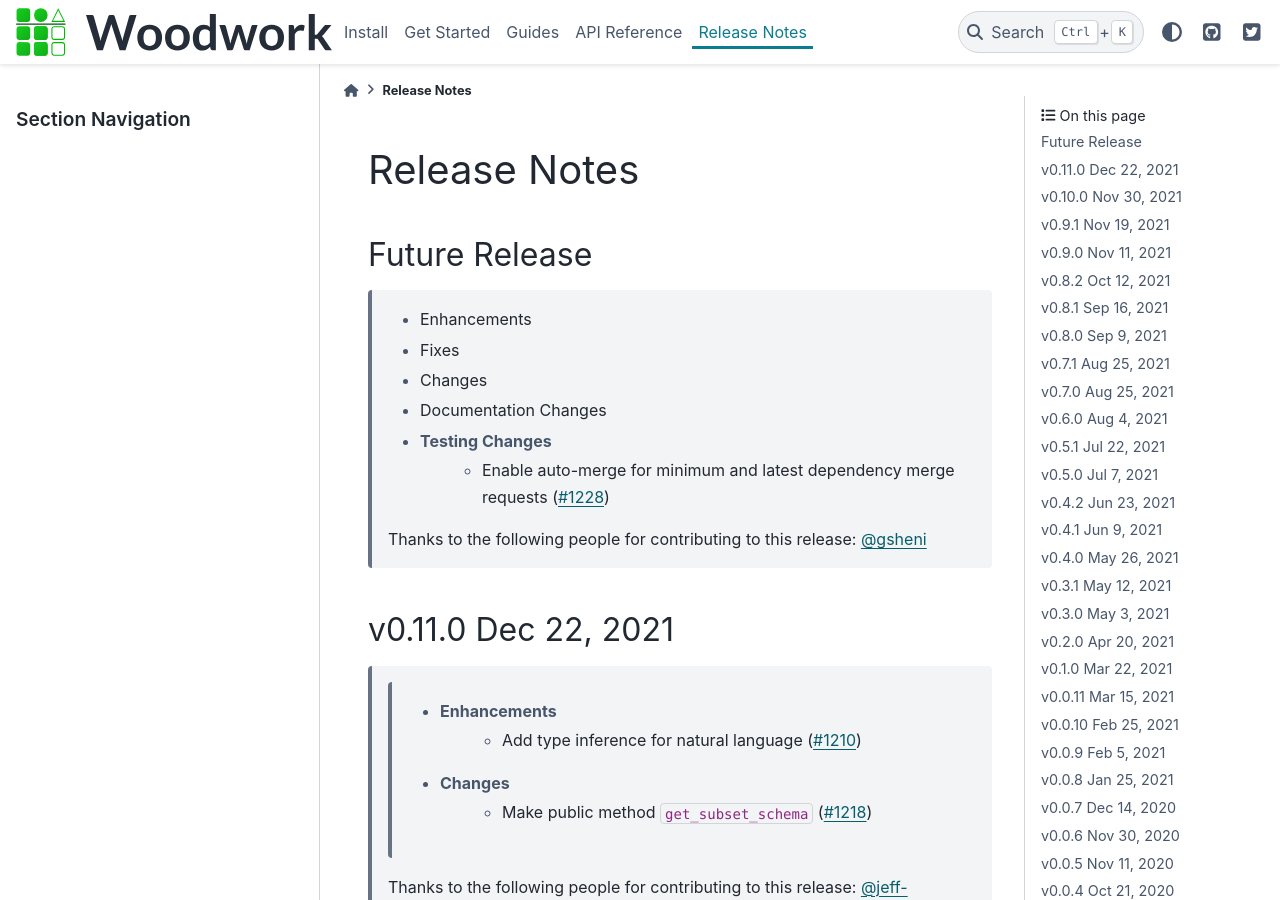
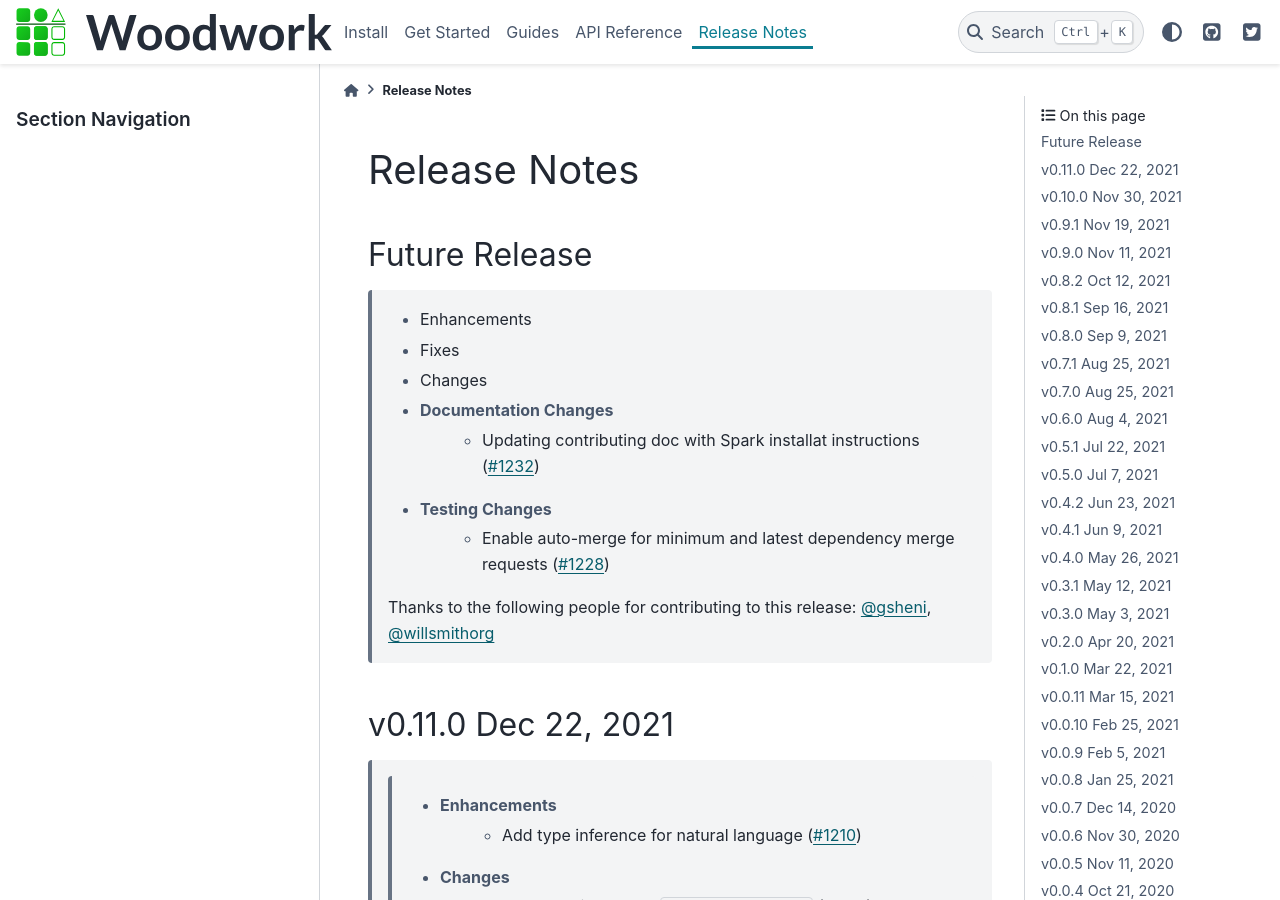
Before and after one commit to alteryx/woodwork, a Sphinx documentation site: the page built from docs/source/release_notes.rst, in a window 1280 px wide and 900 px high. Built offline with Sphinx 7.4.7 and the PyData theme 0.15.4, drawn with Linux system fonts in a browser that asks for light colours; comment, search, counter and statistics services are not loaded.

Commit message:
Update release_notes.rst

```diff
--- a/docs/source/release_notes.rst
+++ b/docs/source/release_notes.rst
@@ -9,11 +9,12 @@ Future Release
     * Fixes
     * Changes
     * Documentation Changes
+        * Updating contributing doc with Spark installat instructions (:pr:`1232`)
     * Testing Changes
         * Enable auto-merge for minimum and latest dependency merge requests (:pr:`1228`)
 
     Thanks to the following people for contributing to this release:
-    :user:`gsheni`
+    :user:`gsheni`, :user:`willsmithorg`
 
 v0.11.0 Dec 22, 2021
 ====================
```
